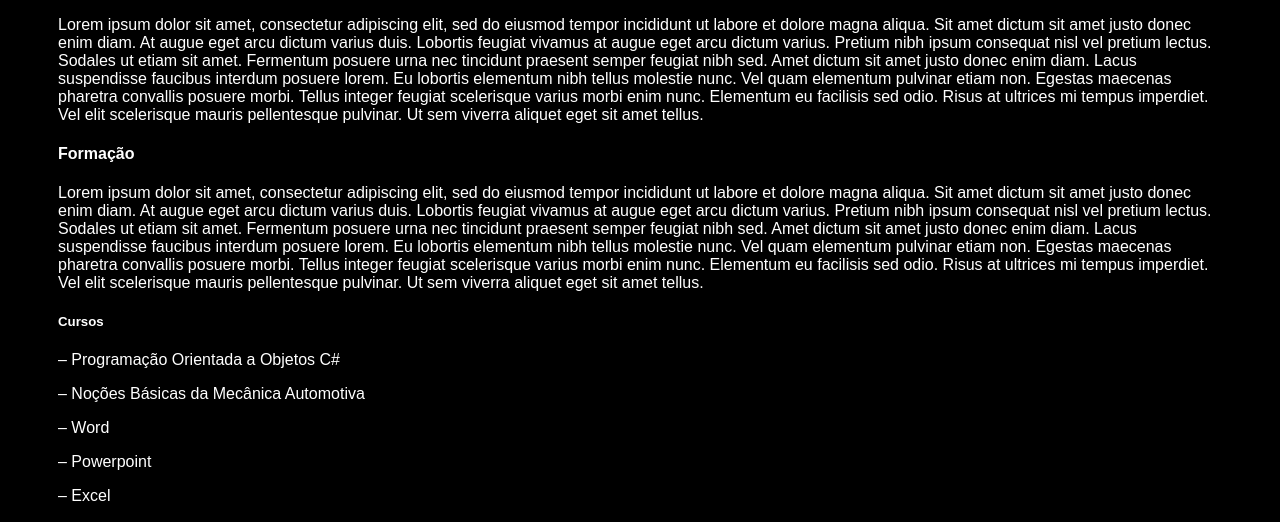
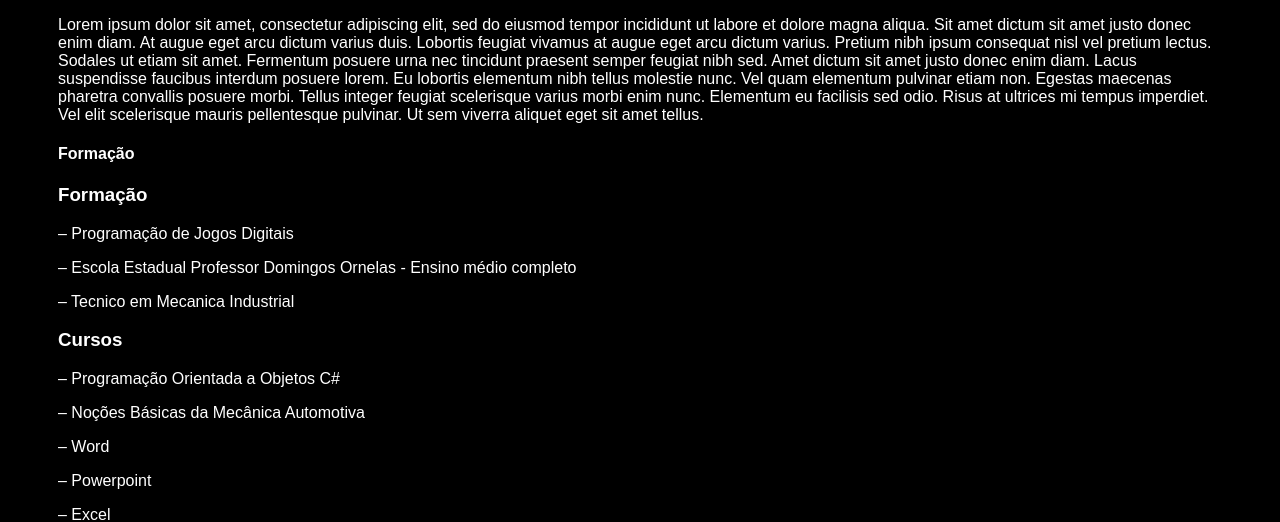
Before and after one commit to JoaoVitor-Silva/Home-page, a plain HTML site: page index.html in a window 1280 px wide. Shown: the part 399-921 px from the top of the page. Drawn offline with Linux system fonts and the light colour scheme.

Commit message:
fate: Text modification
Change in the text of "Training" and "Courses"

```diff
--- a/index.html
+++ b/index.html
@@ -58,45 +58,19 @@
 
             <section>
              <h4>Formação</h4>
-             <p>
-                 Lorem ipsum dolor sit amet, consectetur adipiscing
-                 elit, sed do eiusmod tempor incididunt ut labore
-                 et dolore magna aliqua. Sit amet dictum sit amet
-                 justo donec enim diam. At augue eget arcu dictum
-                 varius duis. Lobortis feugiat vivamus at augue eget
-                 arcu dictum varius. Pretium nibh ipsum consequat
-                 nisl vel pretium lectus. Sodales ut etiam sit amet.
-                 Fermentum posuere urna nec tincidunt praesent semper
-                 feugiat nibh sed. Amet dictum sit amet justo donec
-                 enim diam. Lacus suspendisse faucibus interdum
-                 posuere lorem. Eu lobortis elementum nibh tellus
-                 molestie nunc. Vel quam elementum pulvinar etiam
-                 non. Egestas maecenas pharetra convallis posuere
-                 morbi. Tellus integer feugiat scelerisque varius
-                 morbi enim nunc. Elementum eu facilisis sed odio.
-                 Risus at ultrices mi tempus imperdiet. Vel elit
-                 scelerisque mauris pellentesque pulvinar. Ut sem
-                 viverra aliquet eget sit amet tellus.
-             </p>
+             <h3>Formação</h3>
+             <p>– Programação de Jogos Digitais</p>
+             <p>– Escola Estadual Professor Domingos Ornelas - Ensino médio completo</p>
+             <p>– Tecnico em Mecanica Industrial</p>
          </section>
 
          <section>
-             <h5>Cursos</h5>
-             <p>
-                – Programação Orientada a Objetos C#
-             <p>
-             <p>
-                – Noções Básicas da Mecânica Automotiva
-             <p>
-             <p>
-                – Word
-             <p>
-             <p>
-                – Powerpoint
-             <p>
-             <p>
-                – Excel
-             <p>
+             <h3>Cursos</h3>
+             <p>– Programação Orientada a Objetos C#<p>
+             <p>– Noções Básicas da Mecânica Automotiva<p>
+             <p>– Word<p>
+             <p>– Powerpoint<p>
+             <p>– Excel<p>
          </section>
         </main>
 
```
